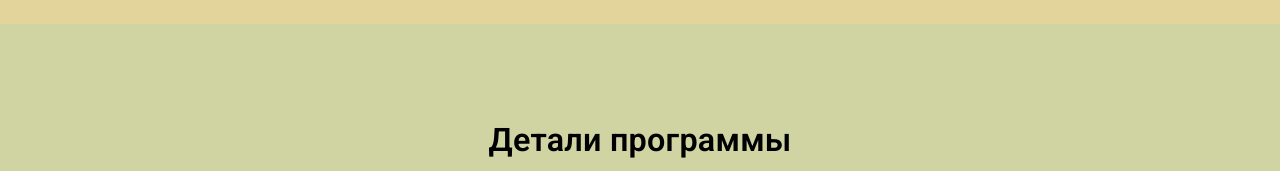
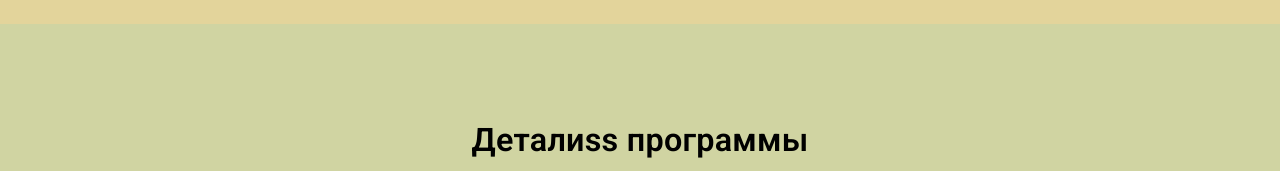
Before and after one commit to JDavidMoreno/landing_page, a Gatsby site: page / in a window 1280 px wide. Shown: the part 2900-3071 px from the top of the page. Built offline with nearby package versions, Linux system fonts and the light colour scheme; Gatsby itself is replaced by a stand-in of ours.

Commit message:
added some ss

```diff
--- a/src/pages/index.js
+++ b/src/pages/index.js
@@ -114,7 +114,7 @@ export default class App extends React.Component {
                 </Section>
                 <Section color="#d0d4a2" align="center">
                     <Title variant="h4" align="center">
-                        Детали программы
+                        Деталиss программы
                     </Title>
                     <Grid container spacing={4}>
                         <Grid item sm={12} md={4}>
```
